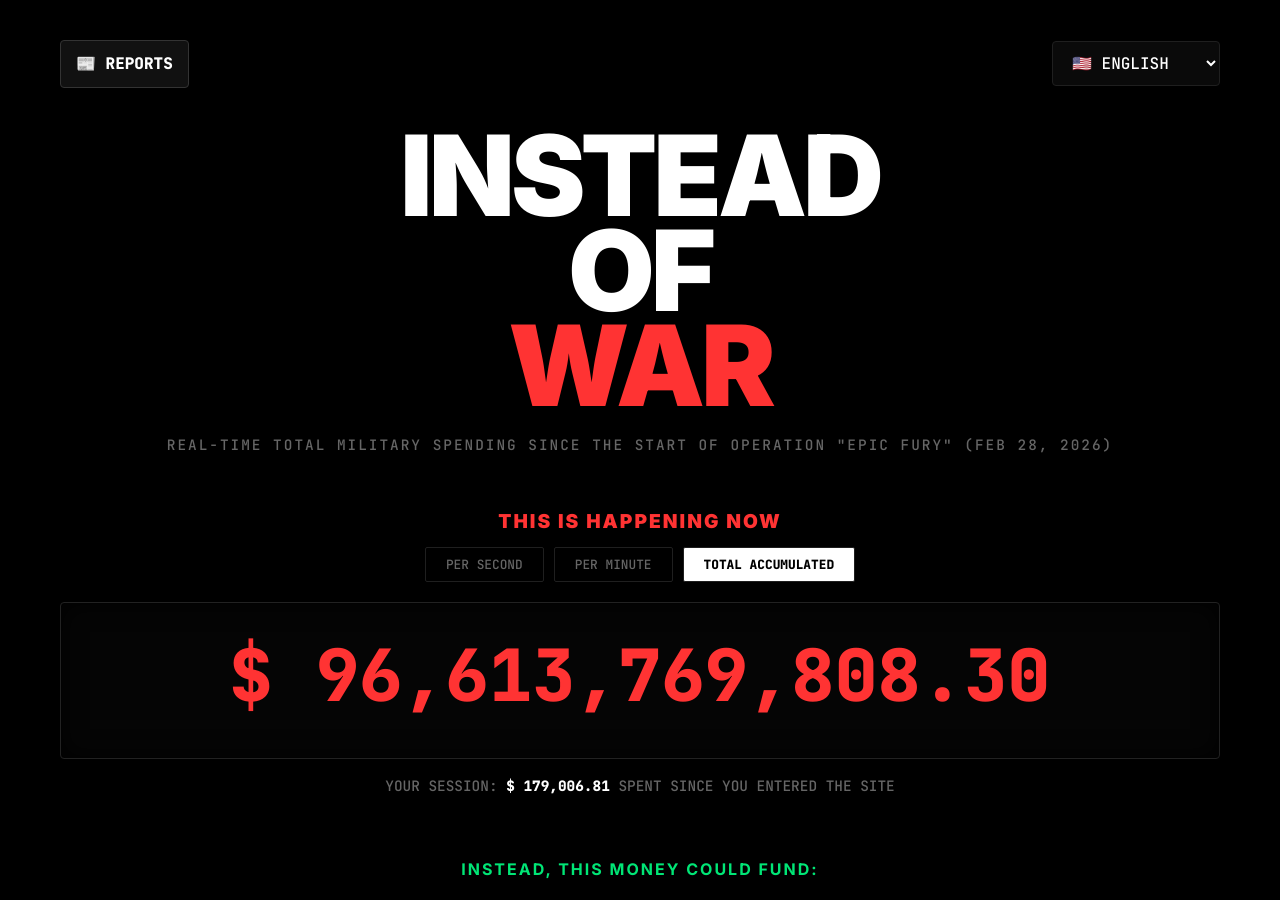
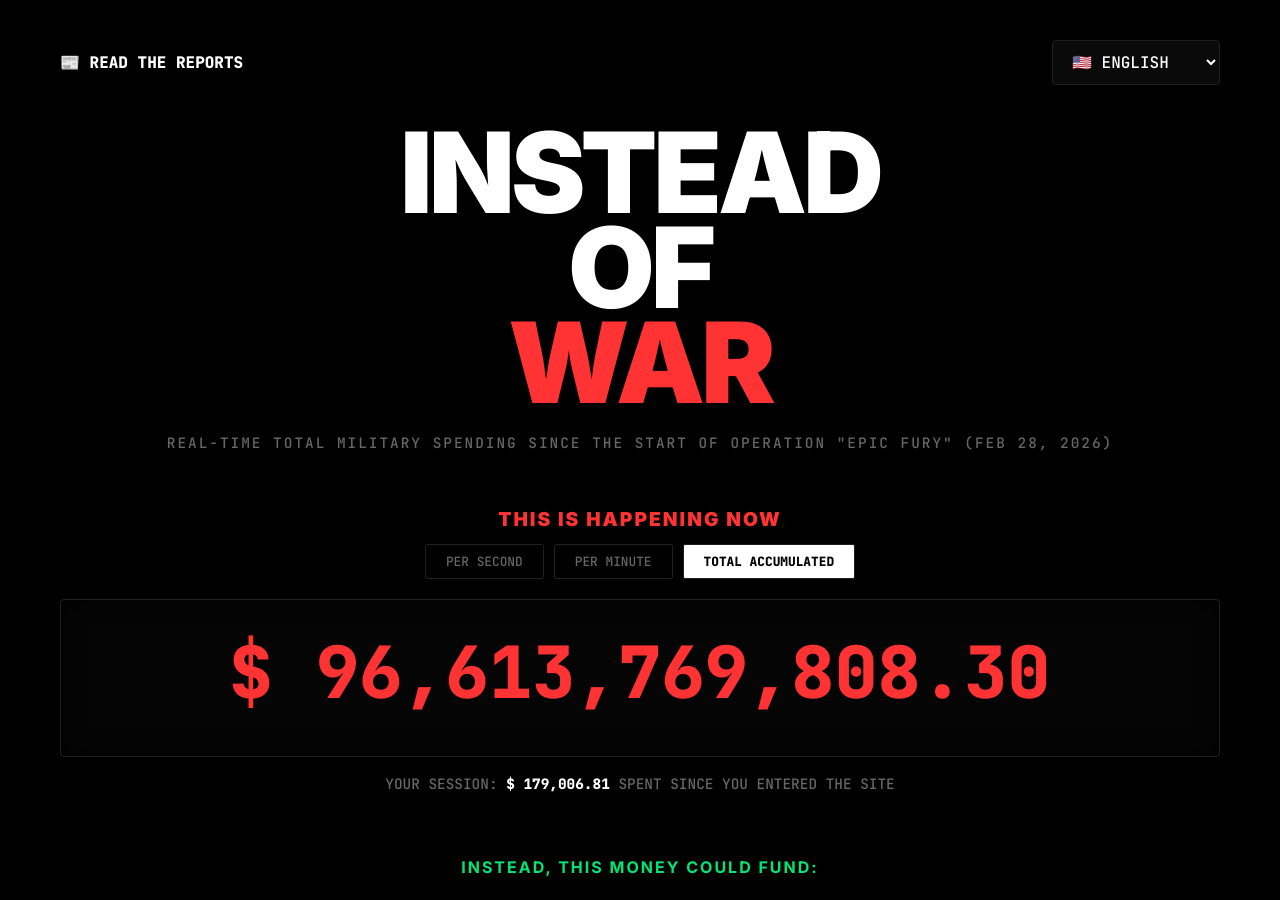
Before and after one commit to davide90-svg/insteadofwar, a Jekyll site: the page index.html, which Jekyll copies as it is, in a window 1280 px wide and 900 px high. Built offline with Jekyll 4.4.1, drawn with Linux system fonts in a browser that asks for light colours.

Commit message:
index.html

```diff
--- a/index.html
+++ b/index.html
@@ -143,8 +143,8 @@
 
 <main class="wrap">
   <header style="display: flex; justify-content: space-between; align-items: center; margin-bottom: 40px;">
-  <a href="/reports.html" style="color: var(--white); font-weight: bold; text-decoration: none; font-family: 'JetBrains Mono', monospace; background: #111; padding: 10px 15px; border: 1px solid #333; border-radius: 4px;">📰 REPORTS</a>
-  <select id="langSelect" aria-label="Select language">
+    <a href="/reports.html" style="color: var(--white); font-weight: bold; text-decoration: none; font-family: 'JetBrains Mono', monospace;">📰 READ THE REPORTS</a>
+    <select id="langSelect" aria-label="Select language">
       <option value="en">🇺🇸 ENGLISH</option>
       <option value="es">🇪🇸 ESPAÑOL</option>
       <option value="it">🇮🇹 ITALIANO</option>
```
